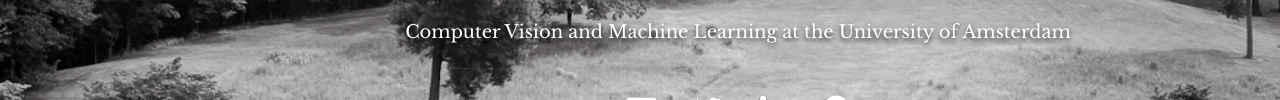
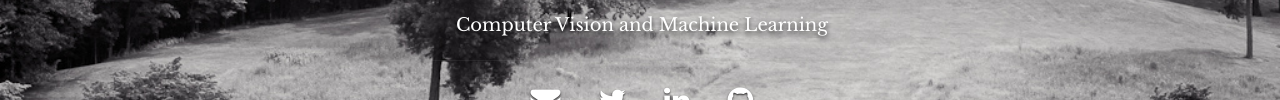
Before and after one commit to tomrunia/tomrunia.github.io, a plain HTML site: page index.html in a window 1280 px wide. Shown: the part 362-462 px from the top of the page. Drawn offline with nearby package versions, Linux system fonts and the light colour scheme.

Commit message:
layout fix

```diff
--- a/css/layout.css
+++ b/css/layout.css
@@ -61,7 +61,7 @@ header .banner {
 }
 
 header .banner-text {
-  width: 125%;
+  width: 100%;
 }
 header .banner-text h1 {
    font: 90px/1.1em 'opensans-bold', sans-serif;
--- a/index.html
+++ b/index.html
@@ -85,7 +85,7 @@
       <div class="row banner">
          <div class="banner-text">
             <h1 class="responsive-headline">I'm Tom Runia.</h1>
-            <h3>Computer Vision and Machine Learning at the University of Amsterdam</h3>
+            <h3>Computer Vision and Machine Learning</h3>
             <hr />
             <ul class="social">
                <li><script>document.write("<a href='" + mttext + "'>");</script><i class="fa fa-envelope"></i></a></li>
```
